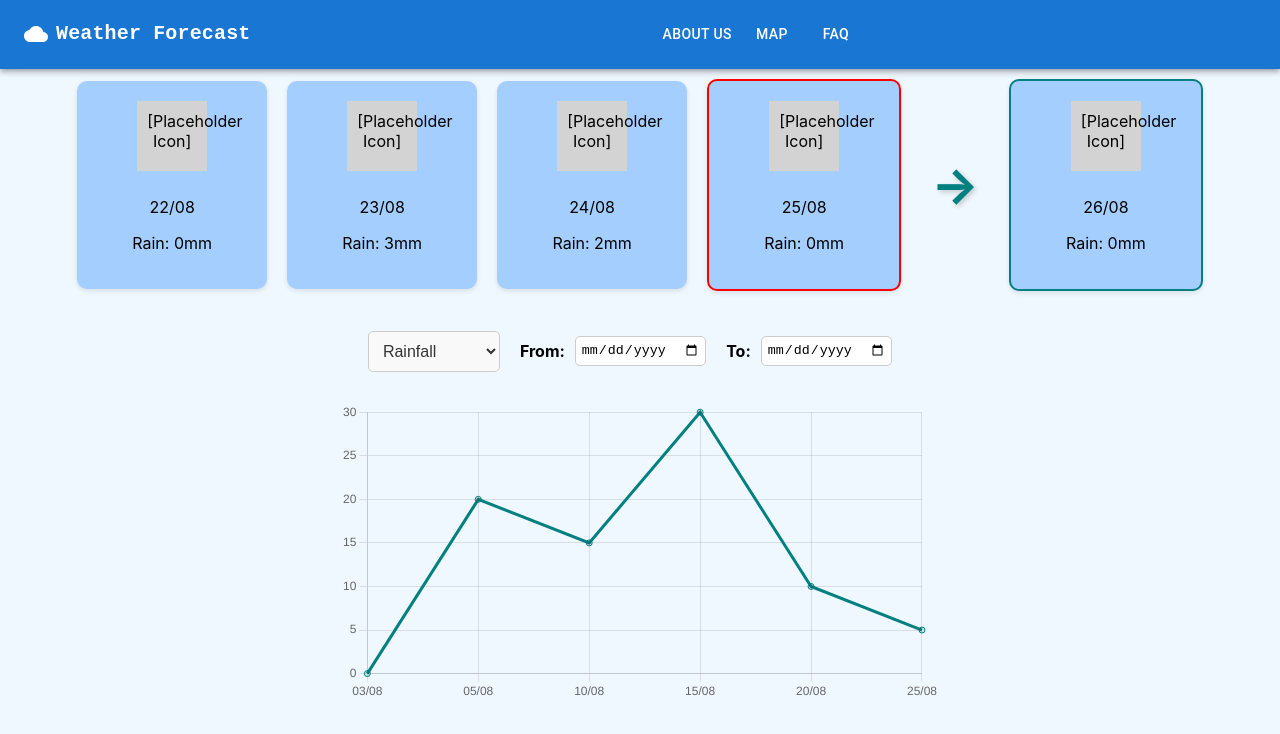
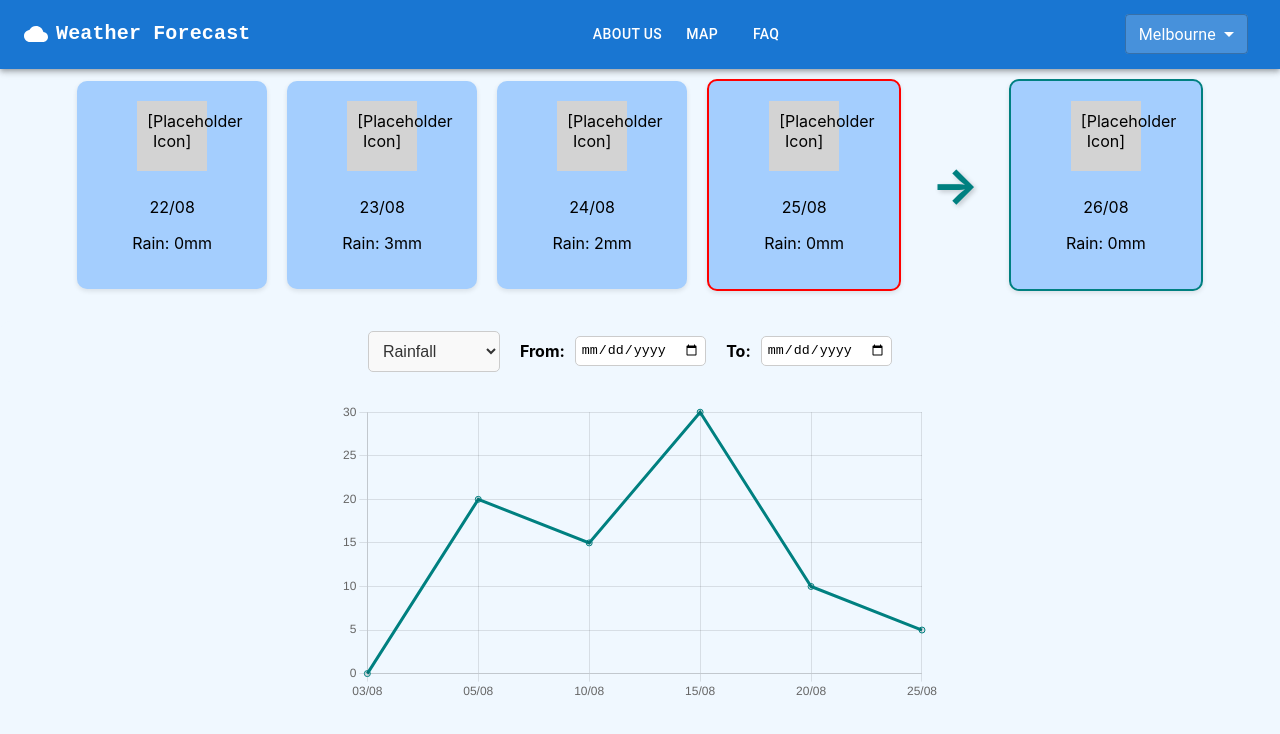
Before and after one commit to khangdzox/COS30049-Weather-Prediction, a React (Create React App) app: page / in a window 1280 px wide. Shown: the top 734 px of the page. Built offline with nearby package versions, Linux system fonts and the light colour scheme.

Commit message:
add location selector to navbar

```diff
--- a/src/components/Navbar.js
+++ b/src/components/Navbar.js
@@ -1,21 +1,31 @@
 import React, { useState } from 'react';
 import { Link } from 'react-router-dom';
-import AppBar from '@mui/material/AppBar';
-import Box from '@mui/material/Box';
-import Toolbar from '@mui/material/Toolbar';
-import IconButton from '@mui/material/IconButton';
-import Typography from '@mui/material/Typography';
-import Menu from '@mui/material/Menu';
+import {
+  AppBar,
+  Box,
+  Toolbar,
+  IconButton,
+  Typography,
+  Menu,
+  Container,
+  MenuItem,
+  Button,
+  FormControl,
+  InputLabel,
+  Select,
+} from '@mui/material';
 import MenuIcon from '@mui/icons-material/Menu';
-import Container from '@mui/material/Container';
-import Button from '@mui/material/Button';
-import MenuItem from '@mui/material/MenuItem';
 import CloudRoundedIcon from '@mui/icons-material/CloudRounded';
 
 const NavBar = () => {
   // const [fromDate, setFromDate] = useState('');
   // const [toDate, setToDate] = useState('');
-  const [anchorElNav, setAnchorElNav] = React.useState(null);
+  const [anchorElNav, setAnchorElNav] = useState(null);
+  const [location, setLocation] = useState('Melbourne');
+
+  const handleLocationChange = (event) => {
+    setLocation(event.target.value);
+  };
 
   const handleOpenNavMenu = (event) => {
     setAnchorElNav(event.currentTarget);
@@ -165,35 +175,36 @@ const NavBar = () => {
               <Link to="/faq" style={{ textDecoration: 'none', color: 'inherit' }}>FAQ</Link>
             </Button>
           </Box>
-          {/* <Box sx={{ flexGrow: 0 }}>
-            <Tooltip title="Open settings">
-              <IconButton onClick={handleOpenUserMenu} sx={{ p: 0 }}>
-                <Avatar alt="Remy Sharp" src="/static/images/avatar/2.jpg" />
-              </IconButton>
-            </Tooltip>
-            <Menu
-              sx={{ mt: '45px' }}
-              id="menu-appbar"
-              anchorEl={anchorElUser}
-              anchorOrigin={{
-                vertical: 'top',
-                horizontal: 'right',
-              }}
-              keepMounted
-              transformOrigin={{
-                vertical: 'top',
-                horizontal: 'right',
-              }}
-              open={Boolean(anchorElUser)}
-              onClose={handleCloseUserMenu}
-            >
-              {settings.map((setting) => (
-                <MenuItem key={setting} onClick={handleCloseUserMenu}>
-                  <Typography sx={{ textAlign: 'center' }}>{setting}</Typography>
+
+          <Box sx={{ flexGrow: 0 }}>
+            {/* Location Selector */}
+            <FormControl variant="outlined" sx={{ m: 1, minWidth: 120 }} size="small">
+              <Select
+                value={location}
+                onChange={handleLocationChange}
+                displayEmpty
+                sx={{
+                  color: 'white',
+                  backgroundColor: 'rgba(255, 255, 255, 0.2)',
+                  '& .MuiSvgIcon-root': {
+                    color: 'white',
+                  },
+                }}
+              >
+                <MenuItem value="" disabled>
+                  Select Location
                 </MenuItem>
-              ))}
-            </Menu>
-          </Box> */}
+                <MenuItem value="Melbourne">Melbourne</MenuItem>
+                <MenuItem value="Sydney">Sydney</MenuItem>
+                <MenuItem value="Brisbane">Brisbane</MenuItem>
+                <MenuItem value="Perth">Perth</MenuItem>
+                <MenuItem value="Adelaide">Adelaide</MenuItem>
+                <MenuItem value="Canberra">Canberra</MenuItem>
+                <MenuItem value="Hobart">Hobart</MenuItem>
+                <MenuItem value="Darwin">Darwin</MenuItem>
+              </Select>
+            </FormControl>
+          </Box>
         </Toolbar>
       </Container>
     </AppBar>
```
